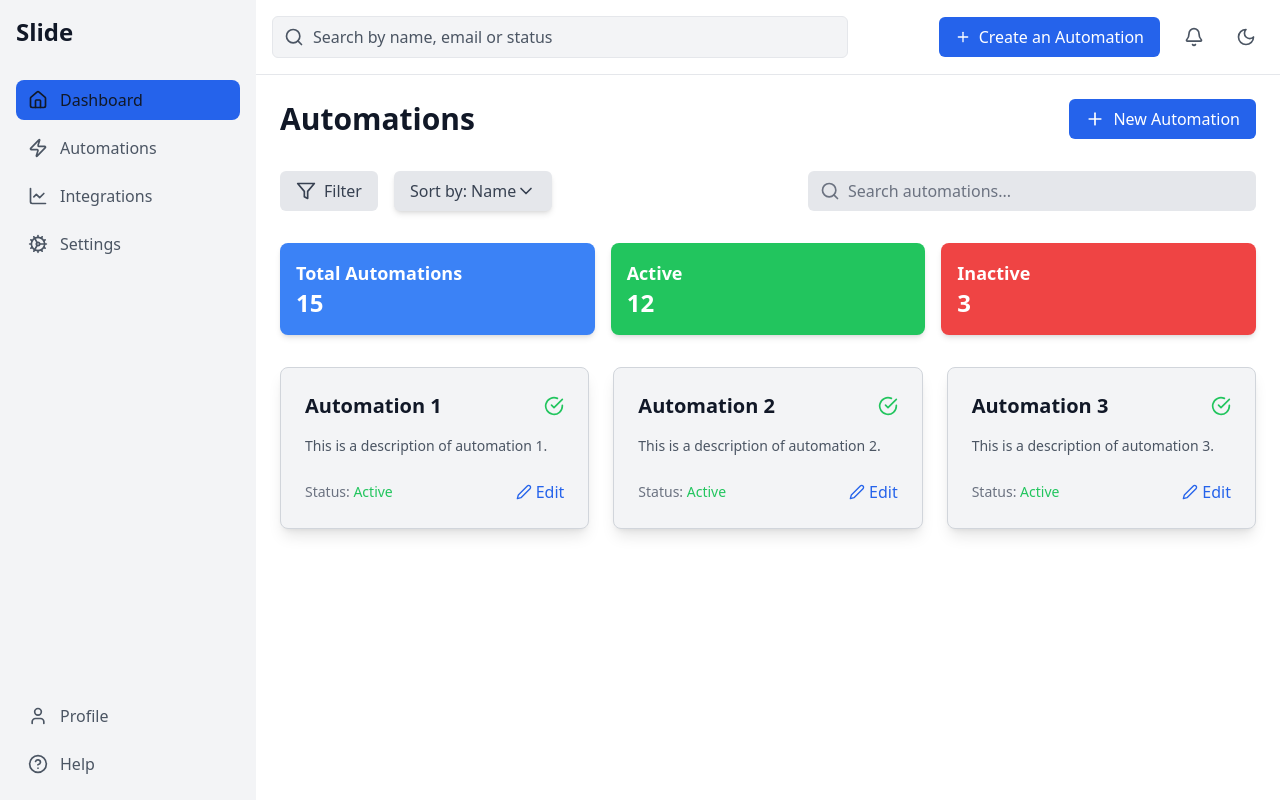
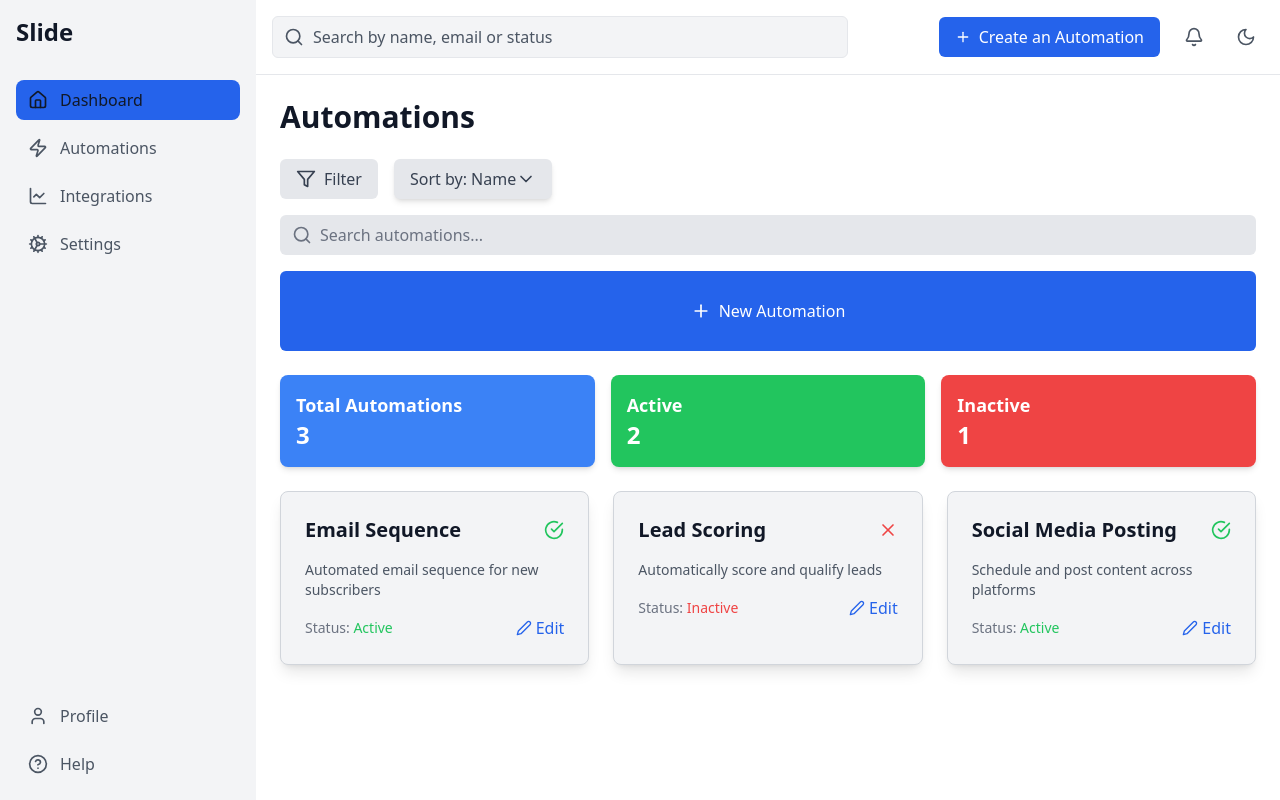
Before and after one commit to manjeetexe/INSTA, a React (Vite) app in the folder CLIENT/: page /automation in a window 1280 px wide. Built offline with nearby package versions, Linux system fonts and the light colour scheme.

Commit message:
Automation Page

```diff
--- a/CLIENT/src/App.jsx
+++ b/CLIENT/src/App.jsx
@@ -23,7 +23,7 @@ export default function App() {
         <Home className="w-5 h-5" />
         <span>Dashboard</span>
       </Link>
-      <Link to="/automation" className="flex items-center space-x-3 px-3 py-2 text-gray-600 dark:text-gray-400 hover:text-white rounded-lg hover:bg-zinc-900">
+      <Link to="/automation" className="flex items-center space-x-3 px-3 py-2 text-gray-600  dark:text-gray-400 hover:text-white rounded-lg hover:bg-zinc-900">
         <Zap className="w-5 h-5" />
         <span>Automations</span>
       </Link>
--- a/CLIENT/src/pages/Automation.jsx
+++ b/CLIENT/src/pages/Automation.jsx
@@ -1,12 +1,22 @@
-import React, { useState } from 'react';
-import { FiPlus, FiEdit2, FiCheckCircle, FiFilter, FiSearch, FiChevronDown } from 'react-icons/fi';
+import React, { useState, useEffect } from 'react';
+import { FiPlus, FiEdit2, FiCheckCircle, FiFilter, FiSearch, FiChevronDown, FiX } from 'react-icons/fi';
 
 const Automation = () => {
   const [searchQuery, setSearchQuery] = useState('');
   const [isOpen, setIsOpen] = useState(false);
   const [selectedOption, setSelectedOption] = useState('Sort by: Name');
-  const automations = [1, 2, 3]; // Replace with actual data
+  const [automations, setAutomations] = useState([]);
   const options = ['Sort by: Name', 'Sort by: Status', 'Sort by: Date'];
+
+  useEffect(() => {
+    // Simulating API call to fetch automations
+    const fetchedAutomations = [
+      { id: 1, name: 'Email Sequence', description: 'Automated email sequence for new subscribers', status: 'active' },
+      { id: 2, name: 'Social Media Posting', description: 'Schedule and post content across platforms', status: 'active' },
+      { id: 3, name: 'Lead Scoring', description: 'Automatically score and qualify leads', status: 'inactive' },
+    ];
+    setAutomations(fetchedAutomations);
+  }, []);
 
   const handleSearch = (e) => setSearchQuery(e.target.value);
   const handleSelect = (option) => {
@@ -14,34 +24,52 @@ const Automation = () => {
     setIsOpen(false);
   };
 
+  const filteredAutomations = automations.filter(automation =>
+    automation.name.toLowerCase().includes(searchQuery.toLowerCase()) ||
+    automation.description.toLowerCase().includes(searchQuery.toLowerCase())
+  );
+
+  const sortAutomations = (automations) => {
+    switch (selectedOption) {
+      case 'Sort by: Name':
+        return [...automations].sort((a, b) => a.name.localeCompare(b.name));
+      case 'Sort by: Status':
+        return [...automations].sort((a, b) => a.status.localeCompare(b.status));
+      case 'Sort by: Date':
+        // Assuming we had a 'createdAt' field, we would sort by that here
+        return automations;
+      default:
+        return automations;
+    }
+  };
+
+  const sortedAndFilteredAutomations = sortAutomations(filteredAutomations);
+
   return (
-    <div className="space-y-8 p-6">
+    <div className="space-y-6 p-4 sm:p-6 max-w-7xl mx-auto">
       {/* Header Section */}
-      <div className="flex flex-col md:flex-row justify-between items-center gap-4">
-        <h1 className="text-3xl font-bold text-gray-900 dark:text-white">Automations</h1>
-        <button className="bg-blue-600 hover:bg-blue-700 text-white px-4 py-2 rounded-md flex items-center">
-          <FiPlus className="w-5 h-5 mr-2" />
-          New Automation
-        </button>
+      <div className="flex flex-col sm:flex-row justify-between items-start sm:items-center gap-4">
+        <h1 className="text-2xl sm:text-3xl font-bold text-gray-900 dark:text-white">Automations</h1>
+
       </div>
 
       {/* Filters and Search */}
-      <div className="flex flex-col md:flex-row justify-between items-center gap-4">
-        <div className="flex items-center gap-4 relative">
-          <button className="bg-gray-200 dark:bg-zinc-800 hover:bg-gray-300 dark:hover:bg-zinc-700 text-gray-700 dark:text-gray-300 px-4 py-2 rounded-md flex items-center">
+      <div className="flex flex-col gap-4">
+        <div className="flex flex-col sm:flex-row items-stretch sm:items-center gap-4">
+          <button className="w-full sm:w-auto bg-gray-200 dark:bg-zinc-800 hover:bg-gray-300 dark:hover:bg-zinc-700 text-gray-700 dark:text-gray-300 px-4 py-2 rounded-md flex items-center justify-center transition duration-300 ease-in-out">
             <FiFilter className="w-5 h-5 mr-2" />
             Filter
           </button>
 
           {/* Dropdown */}
-          <div className="relative">
+          <div className="relative w-full sm:w-auto">
             <button
               onClick={() => setIsOpen(!isOpen)}
-              className="flex justify-between items-center px-4 py-2 bg-gray-200 dark:bg-zinc-800 text-gray-700 dark:text-gray-300 rounded-md shadow-md focus:outline-none"
+              className="flex justify-between items-center w-full px-4 py-2 bg-gray-200 dark:bg-zinc-800 text-gray-700 dark:text-gray-300 rounded-md shadow-md focus:outline-none transition duration-300 ease-in-out"
             >
               <span>{selectedOption}</span>
               <FiChevronDown
-                className={`w-5 h-5 transform transition-transform ${
+                className={`w-5 h-5 transform transition-transform duration-300 ${
                   isOpen ? 'rotate-180' : 'rotate-0'
                 }`}
               />
@@ -52,7 +80,7 @@ const Automation = () => {
                   <button
                     key={index}
                     onClick={() => handleSelect(option)}
-                    className="block w-full text-left px-4 py-2 text-gray-700 dark:text-gray-300 hover:bg-gray-200 dark:hover:bg-zinc-800"
+                    className="block w-full text-left px-4 py-2 text-gray-700 dark:text-gray-300 hover:bg-gray-200 dark:hover:bg-zinc-800 transition duration-300 ease-in-out"
                   >
                     {option}
                   </button>
@@ -63,54 +91,72 @@ const Automation = () => {
         </div>
 
         {/* Search */}
-        <div className="relative max-w-md w-full">
+        <div className="relative w-full">
           <FiSearch className="absolute left-3 top-1/2 transform -translate-y-1/2 text-gray-500 dark:text-gray-400 w-5 h-5" />
           <input
             type="text"
             value={searchQuery}
             onChange={handleSearch}
-            className="w-full pl-10 pr-4 py-2 bg-gray-200 dark:bg-zinc-900 text-gray-900 dark:text-white rounded-md placeholder-gray-500 dark:placeholder-gray-400 focus:outline-none focus:ring-2 focus:ring-blue-500"
+            className="w-full pl-10 pr-10 py-2 bg-gray-200 dark:bg-zinc-900 text-gray-900 dark:text-white rounded-md placeholder-gray-500 dark:placeholder-gray-400 focus:outline-none focus:ring-2 focus:ring-blue-500 transition duration-300 ease-in-out"
             placeholder="Search automations..."
           />
+          {searchQuery && (
+            <button
+              onClick={() => setSearchQuery('')}
+              className="absolute right-3 top-1/2 transform -translate-y-1/2 text-gray-500 dark:text-gray-400 hover:text-gray-700 dark:hover:text-gray-200 transition duration-300 ease-in-out"
+            >
+              <FiX className="w-5 h-5" />
+            </button>
+          )}
         </div>
+        <button className="w-full sm:w-auto h-20 bg-blue-600 hover:bg-blue-700 text-white px-4 py-3 rounded-md flex items-center justify-center transition duration-300 ease-in-out">
+          <FiPlus className="w-5 h-5 mr-2" />
+          New Automation
+        </button>
       </div>
 
       {/* Statistics Section */}
       <div className="grid grid-cols-1 sm:grid-cols-3 gap-4">
         <div className="bg-blue-500 text-white p-4 rounded-lg shadow-md">
           <h3 className="text-lg font-semibold">Total Automations</h3>
-          <p className="text-2xl font-bold">15</p>
+          <p className="text-2xl font-bold">{automations.length}</p>
         </div>
         <div className="bg-green-500 text-white p-4 rounded-lg shadow-md">
           <h3 className="text-lg font-semibold">Active</h3>
-          <p className="text-2xl font-bold">12</p>
+          <p className="text-2xl font-bold">{automations.filter(a => a.status === 'active').length}</p>
         </div>
         <div className="bg-red-500 text-white p-4 rounded-lg shadow-md">
           <h3 className="text-lg font-semibold">Inactive</h3>
-          <p className="text-2xl font-bold">3</p>
+          <p className="text-2xl font-bold">{automations.filter(a => a.status === 'inactive').length}</p>
         </div>
       </div>
 
       {/* Automation Cards */}
       <div className="grid grid-cols-1 md:grid-cols-2 lg:grid-cols-3 gap-6">
-        {automations.length > 0 ? (
-          automations.map((index) => (
+        {sortedAndFilteredAutomations.length > 0 ? (
+          sortedAndFilteredAutomations.map((automation) => (
             <div
-              key={index}
-              className="bg-gray-100 dark:bg-zinc-900/50 border border-gray-300 dark:border-zinc-800 rounded-lg p-6 shadow-lg hover:shadow-xl transition-shadow"
+              key={automation.id}
+              className="bg-gray-100 dark:bg-zinc-900/50 border border-gray-300 dark:border-zinc-800 rounded-lg p-4 sm:p-6 shadow-lg hover:shadow-xl transition-all duration-300 ease-in-out"
             >
               <div className="flex justify-between items-center mb-4">
-                <h3 className="text-xl font-semibold text-gray-900 dark:text-white">Automation {index}</h3>
-                <FiCheckCircle className="w-5 h-5 text-green-500" />
+                <h3 className="text-lg sm:text-xl font-semibold text-gray-900 dark:text-white">{automation.name}</h3>
+                {automation.status === 'active' ? (
+                  <FiCheckCircle className="w-5 h-5 text-green-500" />
+                ) : (
+                  <FiX className="w-5 h-5 text-red-500" />
+                )}
               </div>
-              <p className="text-gray-600 dark:text-gray-400 text-sm mb-6">
-                This is a description of automation {index}.
+              <p className="text-gray-600 dark:text-gray-400 text-sm mb-4">
+                {automation.description}
               </p>
-              <div className="flex justify-between items-center">
+              <div className="flex flex-col sm:flex-row justify-between items-start sm:items-center gap-2 sm:gap-0">
                 <span className="text-sm font-medium text-gray-500 dark:text-gray-400">
-                  Status: <span className="text-green-500">Active</span>
+                  Status: <span className={automation.status === 'active' ? 'text-green-500' : 'text-red-500'}>
+                    {automation.status.charAt(0).toUpperCase() + automation.status.slice(1)}
+                  </span>
                 </span>
-                <button className="text-blue-600 dark:text-blue-400 hover:text-blue-500 flex items-center">
+                <button className="text-blue-600 dark:text-blue-400 hover:text-blue-500 flex items-center transition duration-300 ease-in-out">
                   <FiEdit2 className="w-4 h-4 mr-1" />
                   Edit
                 </button>
@@ -118,7 +164,7 @@ const Automation = () => {
             </div>
           ))
         ) : (
-          <div className="text-center text-gray-600 dark:text-gray-400">
+          <div className="col-span-full text-center text-gray-600 dark:text-gray-400 py-8">
             <p>No automations found. Create your first automation!</p>
           </div>
         )}
```
